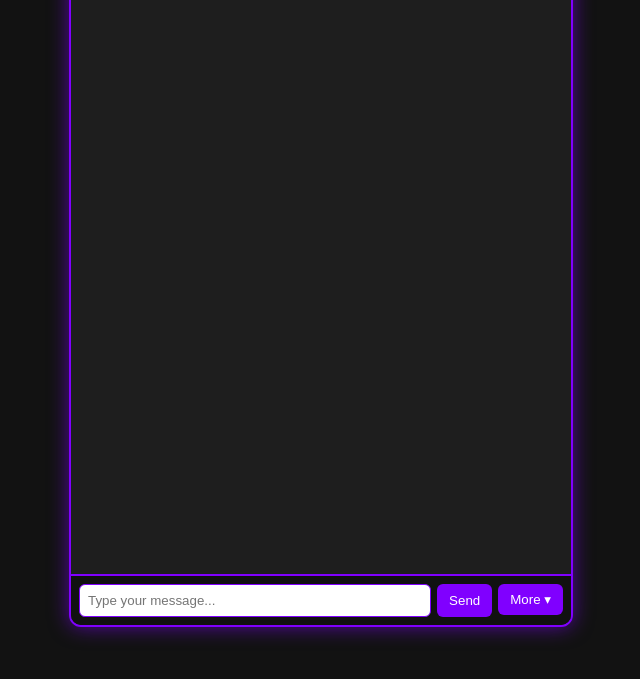
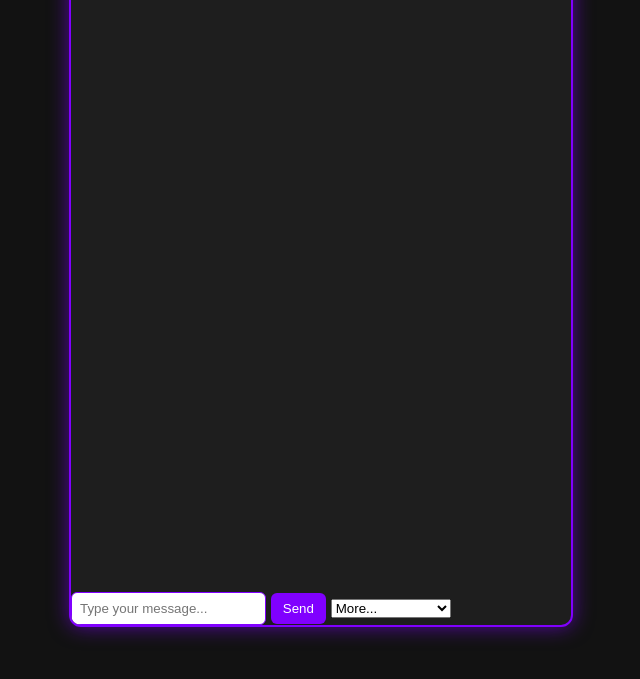
Before and after one commit to officialdanielhester-cpu/Jabber2.0, a website: page index.html in a window 1280 px wide. Shown: the part 115-794 px from the top of the page, without its empty margins (319-959 px from the left). Drawn offline with Linux system fonts and the light colour scheme.

Commit message:
Update index.html

```diff
--- a/index.html
+++ b/index.html
@@ -13,21 +13,19 @@
       <span class="title">Jabber</span>
       <button id="theme-toggle">🌙 Dark Mode</button>
     </div>
+
     <div id="chat-box" class="chat-box"></div>
-    <div class="chat-input-area">
-      <input type="text" id="user-input" placeholder="Type your message...">
+
+    <div class="chat-input">
+      <input type="text" id="user-input" placeholder="Type your message..." />
       <button id="send-btn">Send</button>
-      <div class="dropdown">
-        <button class="dropbtn">More ▾</button>
-        <div class="dropdown-content">
-          <button class="action-btn" data-action="remember">🧠 Remember</button>
-          <button class="action-btn" data-action="send">📤 Send</button>
-          <button class="action-btn" data-action="schedule">⏰ Schedule</button>
-          <button class="action-btn" data-action="browse">🌐 Browse the Web</button>
-        </div>
-      </div>
+      <select id="mode-select">
+        <option value="ai">More...</option>
+        <option value="web">Browse the Web</option>
+      </select>
     </div>
   </div>
+
   <script src="script.js"></script>
 </body>
 </html>
```
